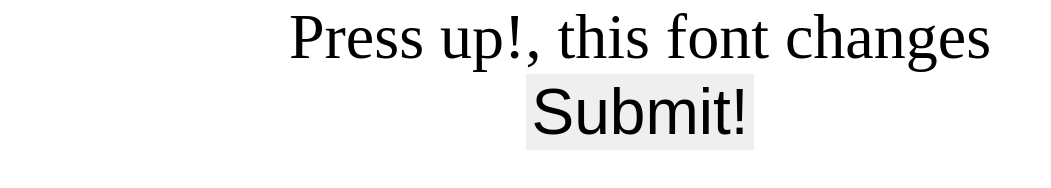
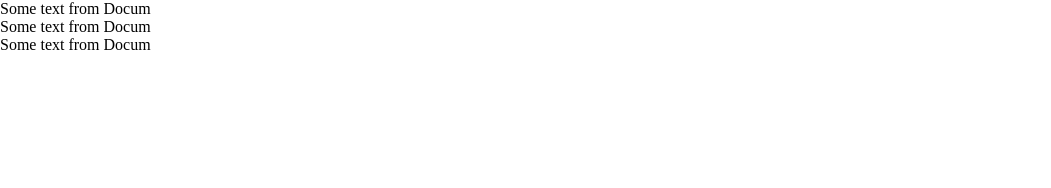
Before and after one commit to goddamnBlinder/JavaScript, a plain HTML site: page index.html in a window 1280 px wide. Shown: the whole page, without its empty margins (0-1051 px from the left). Drawn offline with Linux system fonts and the light colour scheme.

Commit message:
Update index.html

```diff
--- a/index.html
+++ b/index.html
@@ -5,8 +5,10 @@
     <title>Document</title>
 </head>
 <body>
-    <p id="para1">Press up!, this font changes</p>
+   <p id="para">Some text from Docum</p>
+   <p id="para">Some text from Docum</p>
+   <p id="para">Some text from Docum</p>
 
-    <button onclick="changestyle()" id="button">Submit!</button>
+
 </body>
 </html>
```
